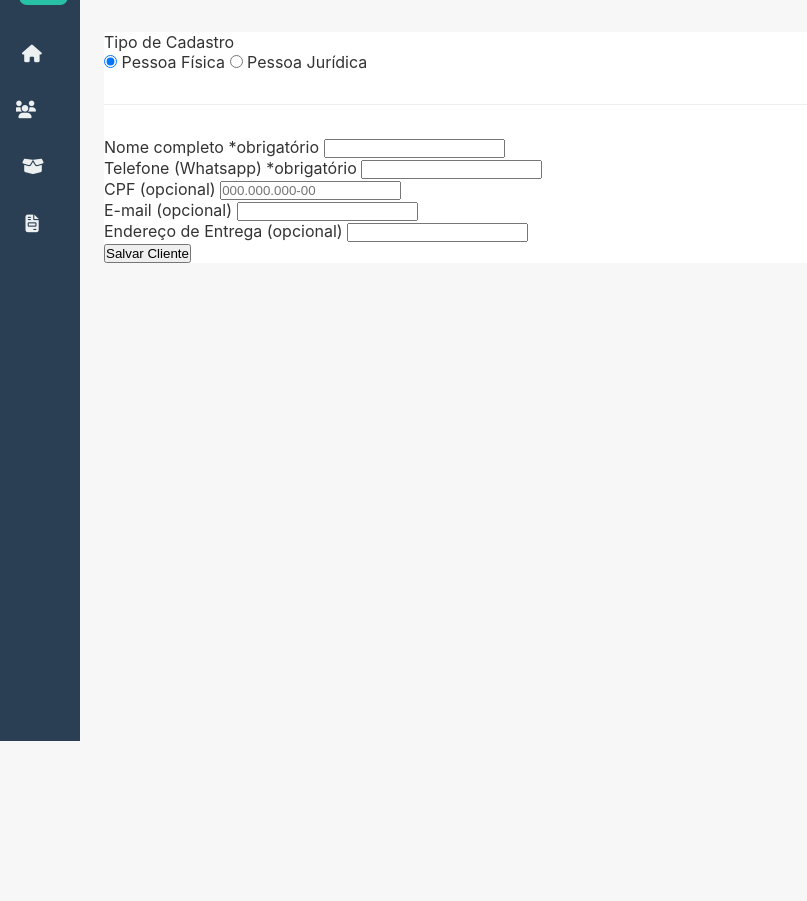
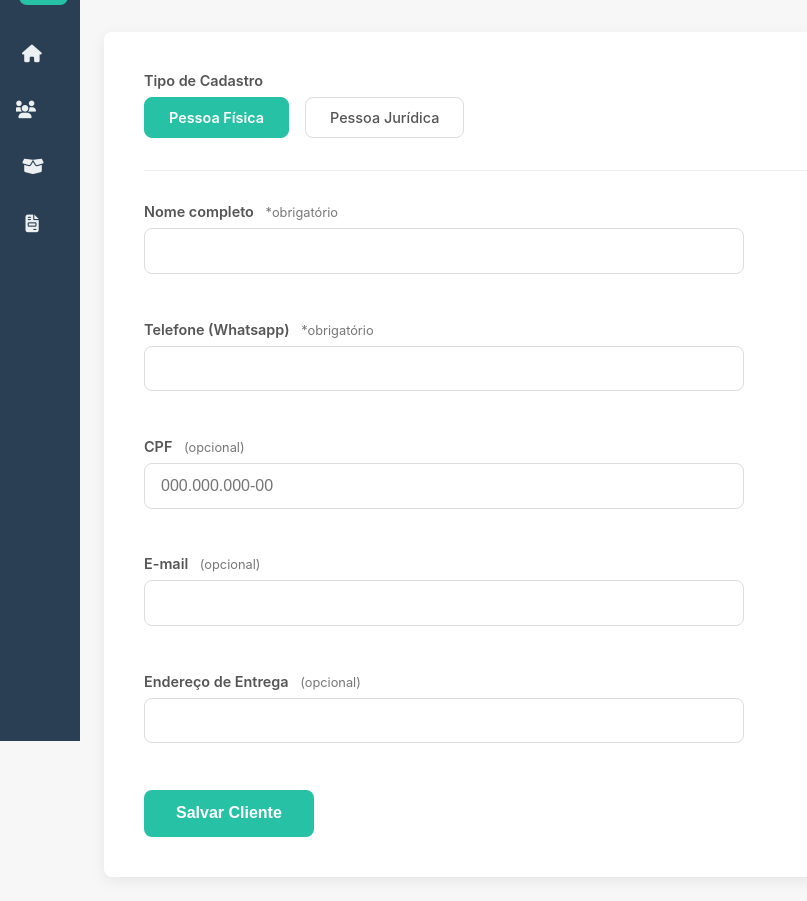
Before and after one commit to NatanaelGomesCardoso/sistematudografica, a Flask app: page /clientes/novo in a window 1280 px wide. Shown: the part 59-960 px from the top of the page, without its empty margins (0-807 px from the left). Before the commit the page ends 800 px from the top, so only its background shows below. Run offline with Flask 3, Linux system fonts and the light colour scheme.

Commit message:
bugzinho

```diff
--- a/static/styles.css
+++ b/static/styles.css
@@ -197,4 +197,171 @@ body.sidebar-collapsed .sub-menu {
 
 .container {
     background-color: #fff;
-    padding
+    padding: 2.5rem;
+    border-radius: var(--borda-raio);
+    box-shadow: var(--sombra-suave);
+}
+
+/* ---- 6. ESTILOS PROFISSIONAIS PARA FORMULÁRIOS ---- */
+.form-group {
+    margin-bottom: 1.5rem;
+}
+
+.form-group label {
+    display: block;
+    margin-bottom: 0.5rem;
+    font-weight: 600;
+    font-size: 0.9rem;
+    color: #555;
+}
+
+/* Novo estilo para as notas (opcional) e *obrigatório */
+.label-note {
+    font-size: 0.8rem;
+    font-weight: 400;
+    color: var(--cor-texto-sutil);
+    margin-left: 0.5rem;
+}
+
+.form-group input[type="text"],
+.form-group input[type="email"],
+.form-group select {
+    width: 100%;
+    max-width: 600px;
+    padding: 0.8rem 1rem;
+    border: 1px solid var(--cor-borda);
+    border-radius: var(--borda-raio);
+    font-size: 1rem;
+    transition: border-color 0.2s, box-shadow 0.2s;
+}
+
+.form-group input:focus,
+.form-group select:focus {
+    outline: none;
+    border-color: var(--cor-destaque);
+    box-shadow: 0 0 8px rgba(39, 194, 165, 0.3);
+}
+
+.radio-group {
+    display: flex;
+    gap: 1rem;
+    align-items: center;
+}
+
+.radio-group input[type="radio"] {
+    display: none;
+}
+
+.radio-group label {
+    padding: 0.7rem 1.5rem;
+    border: 1px solid var(--cor-borda);
+    border-radius: var(--borda-raio);
+    cursor: pointer;
+    transition: all 0.2s ease;
+    font-weight: 500;
+    margin-bottom: 0;
+}
+
+.radio-group input[type="radio"]:checked+label {
+    background-color: var(--cor-destaque);
+    color: #fff;
+    border-color: var(--cor-destaque);
+    font-weight: 600;
+}
+
+.btn-salvar {
+    background-color: var(--cor-destaque);
+    color: #fff;
+    border: none;
+    padding: 0.9rem 2rem;
+    font-size: 1rem;
+    font-weight: 600;
+    border-radius: var(--borda-raio);
+    cursor: pointer;
+    transition: background-color 0.2s, transform 0.1s;
+}
+
+.btn-salvar:hover {
+    background-color: #21a892;
+}
+
+.btn-salvar:active {
+    transform: scale(0.98);
+}
+
+.input-error {
+    border-color: var(--cor-erro) !important;
+}
+
+.error-message {
+    color: var(--cor-erro);
+    font-size: 0.85rem;
+    margin-top: 0.4rem;
+    height: 1.2em;
+}
+
+/* ---- 7. ESTILOS DA PÁGINA DE PESQUISA ---- */
+.search-container {
+    display: flex;
+    gap: 1rem;
+    margin-bottom: 2rem;
+}
+
+.search-container input {
+    flex-grow: 1;
+}
+
+.btn-pesquisar {
+    background-color: var(--cor-principal);
+}
+
+.btn-pesquisar:hover {
+    background-color: var(--cor-secundaria);
+}
+
+.btn-novo {
+    background-color: var(--cor-destaque);
+    margin-left: auto;
+    text-decoration: none;
+    display: flex;
+    align-items: center;
+    gap: 0.5rem;
+}
+
+.btn-novo:hover {
+    background-color: #21a892;
+}
+
+.table-wrapper {
+    overflow-x: auto;
+}
+
+.results-table {
+    width: 100%;
+    border-collapse: collapse;
+    margin-top: 1rem;
+}
+
+.results-table th,
+.results-table td {
+    padding: 0.8rem 1rem;
+    border-bottom: 1px solid var(--cor-borda);
+    text-align: left;
+}
+
+.results-table th {
+    background-color: #f9f9f9;
+    font-size: 0.9rem;
+    text-transform: uppercase;
+    color: var(--cor-texto-sutil);
+}
+
+.action-buttons a {
+    color: var(--cor-principal);
+    margin-right: 1rem;
+    font-size: 1.2rem;
+}
+
+.action-buttons a:hover {
+    color: var(--cor-destaque);
+}
```
